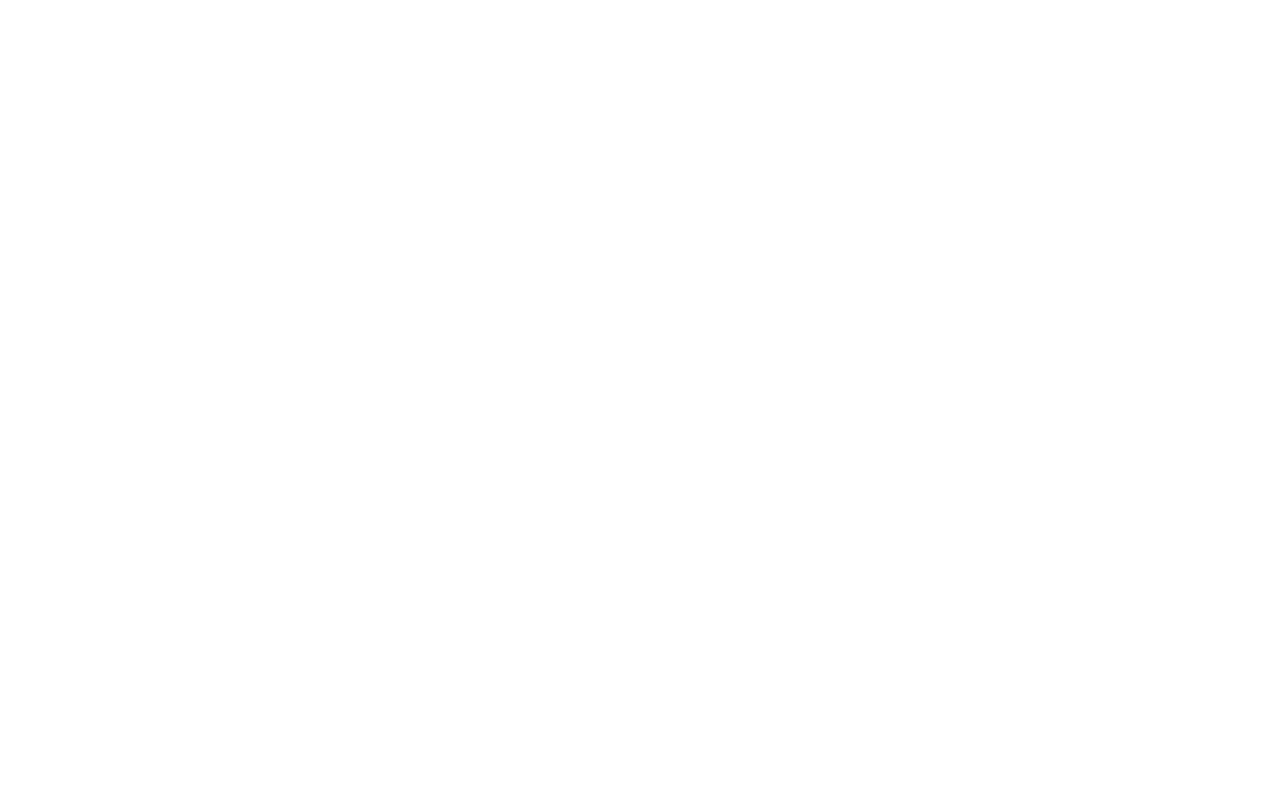
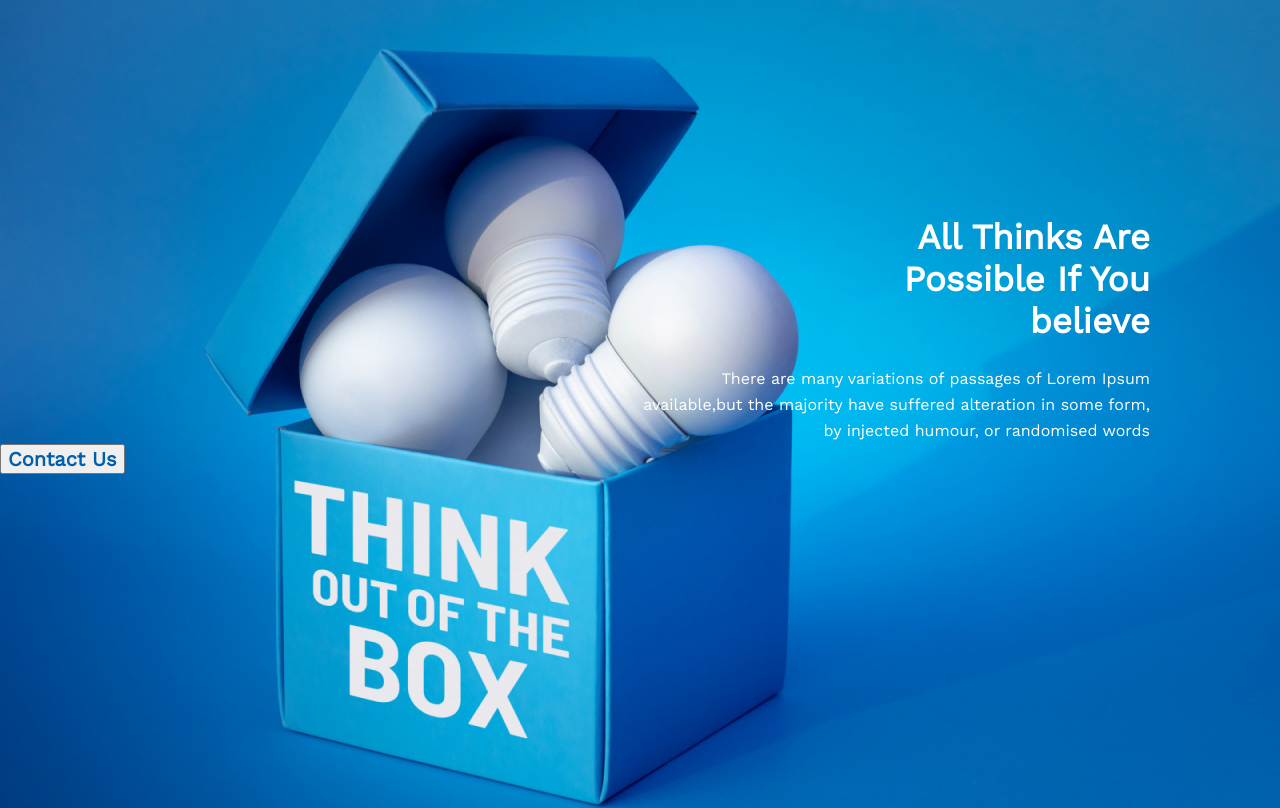
Before and after one commit to sajibrs/portfolio-3-repo, a plain HTML site: page index.html in a window 1280 px wide. Drawn offline with nearby package versions, Linux system fonts and the light colour scheme.

Commit message:
added banner style

```diff
--- a/index.html
+++ b/index.html
@@ -5,9 +5,21 @@
     <meta name="viewport" content="width=device-width, initial-scale=1.0">
     <title>Portfolio-3-repo</title>
     <link rel="stylesheet" href="style.css/portfolio.css">
+    <link rel="preconnect" href="https://fonts.googleapis.com">
+<link rel="preconnect" href="https://fonts.gstatic.com" crossorigin>
+<link href="https://fonts.googleapis.com/css2?family=Inter&family=Open+Sans&family=Work+Sans&display=swap" rel="stylesheet">
 
 </head>
 <body>
+    <header>
+
+    <div class="banner">
+        <h1 class="banner-title">All Thinks Are<br/> Possible If You <br> believe</h1>
+        <p class="banner-description">There are many variations of passages of Lorem Ipsum <br> available,but the majority have suffered alteration in some form, <br>  by injected humour, or randomised words</p>
+        <button class="button-primary">Contact Us</button>
+
+    </div>
+    </header>
 
 </body>
 </html>
--- a/style.css/portfolio.css
+++ b/style.css/portfolio.css
@@ -0,0 +1,39 @@
+*{
+    margin: 0;
+    font-family: 'Work Sans', sans-serif;
+}
+.text-primary{
+    color:#FFF ;
+}
+header{
+    background-image: url('../images/banner/banner3.png');
+    background-repeat: no-repeat;
+    background-size: cover;
+     height: 808px;
+
+}
+
+.banner-title{
+    color: #FFF;
+    text-align: right;
+    font-size: 35px;
+    font-weight: 700;
+    padding-right: 130px;
+    padding-top: 216px;
+}
+.banner-description{
+    color: #FFF;
+    text-align: right;
+    font-size: 16px;
+    font-weight: 400;
+    line-height: 26px;
+    padding-right: 130px;
+    padding-top: 24px;
+
+}
+.button-primary{
+    color: #005FAC;
+    text-align: right;
+    font-size: 20px;
+    font-weight: 600;
+}
```
